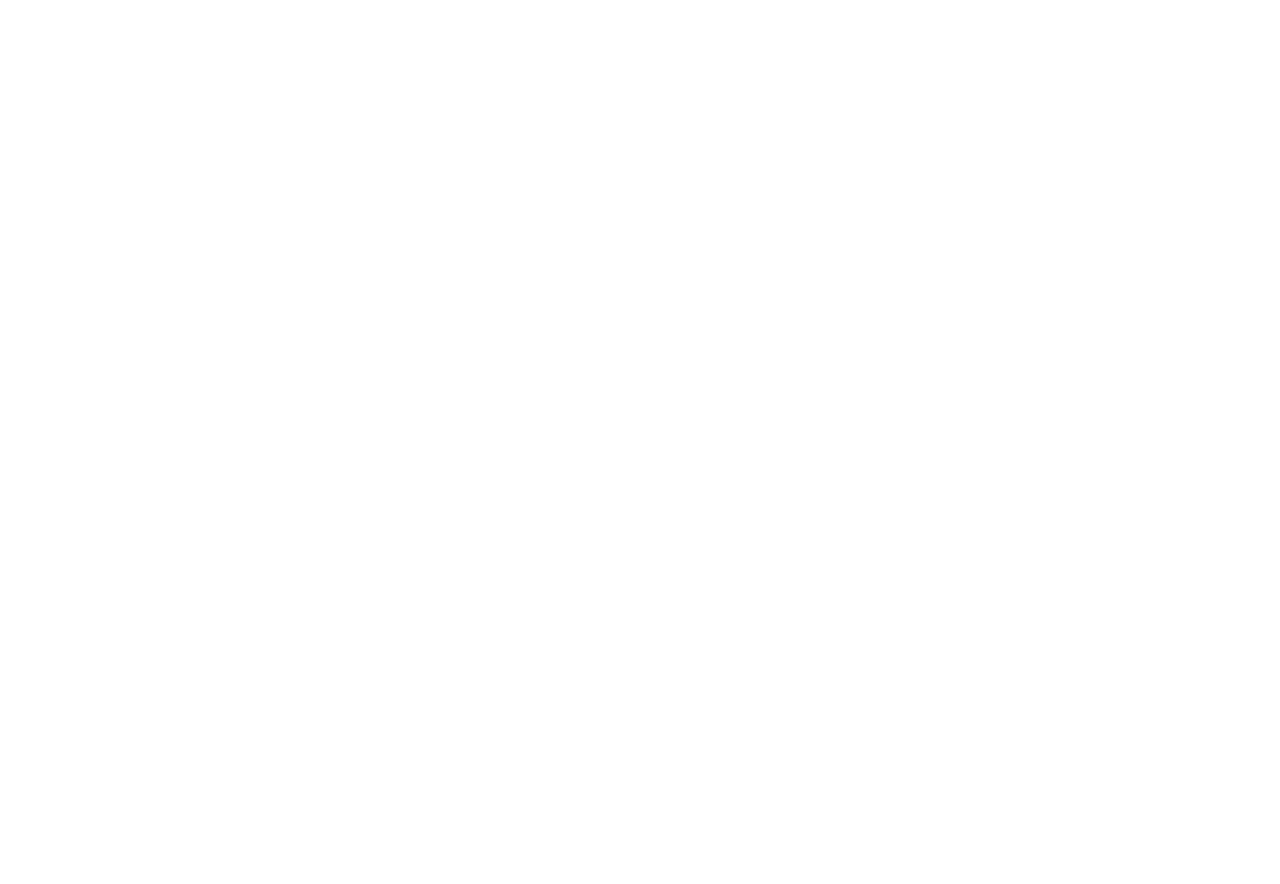
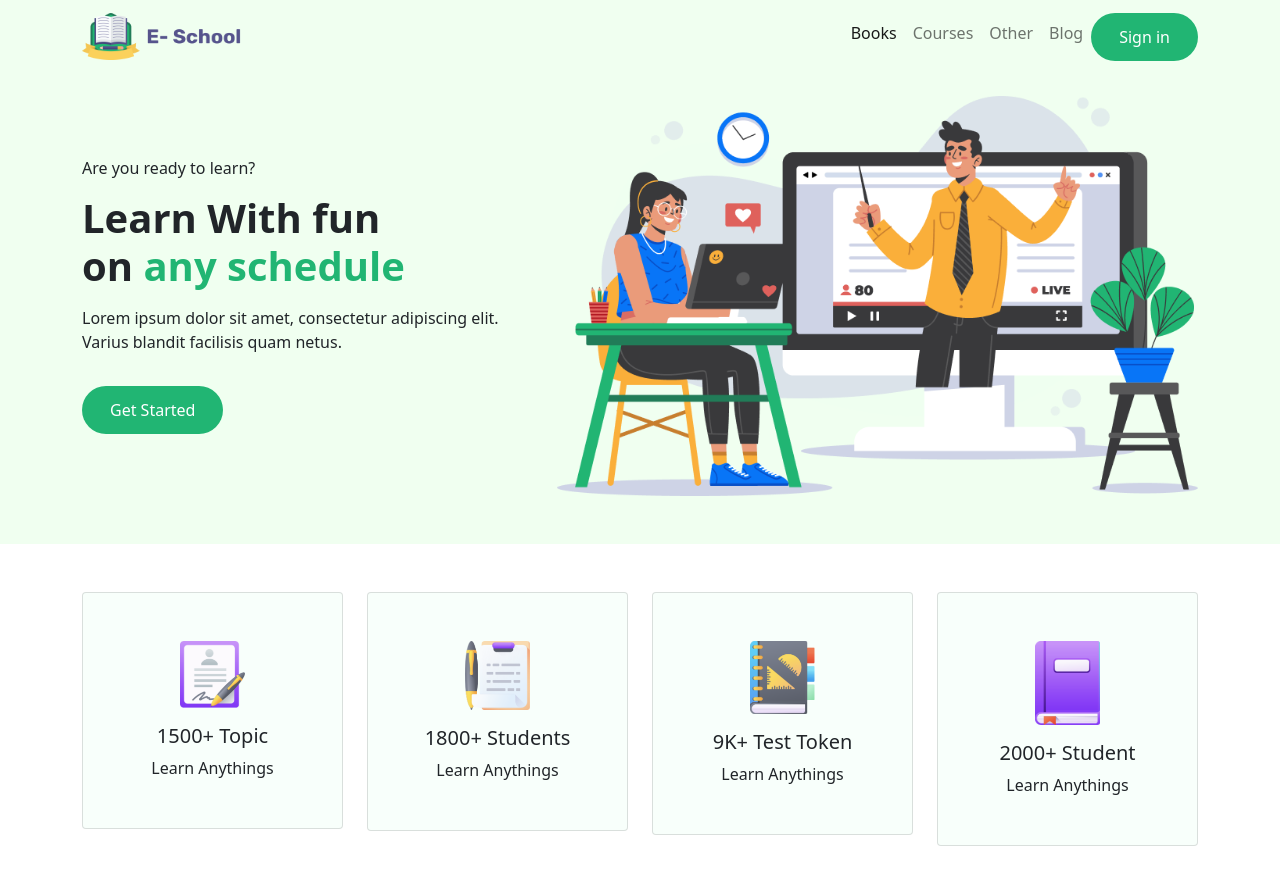
Before and after one commit to sujon1day/e-school-bootstrap, a plain HTML site: page index.html in a window 1280 px wide. Before the commit the page ends 800 px from the top, so only its background shows below. Drawn offline with Linux system fonts and the light colour scheme.

Commit message:
header and details section done

```diff
--- a/index.html
+++ b/index.html
@@ -1,30 +1,138 @@
 <!DOCTYPE html>
 <html lang="en">
-<head>
-    <meta charset="UTF-8">
-    <meta http-equiv="X-UA-Compatible" content="IE=edge">
-    <meta name="viewport" content="width=device-width, initial-scale=1.0">
+  <head>
+    <meta charset="UTF-8" />
+    <meta http-equiv="X-UA-Compatible" content="IE=edge" />
+    <meta name="viewport" content="width=device-width, initial-scale=1.0" />
     <title>E-School</title>
     <!-- css includes -->
-    <link rel="stylesheet" href="bootstrap-5.1.3-dist/css/bootstrap.min.css">
-    <link rel="stylesheet" href="style.css">
-</head>
-<body>
+    <link rel="stylesheet" href="bootstrap-5.1.3-dist/css/bootstrap.min.css" />
+    <link rel="stylesheet" href="style.css" />
+  </head>
+  <body>
+    <header class="header overflow-hidden">
+      <div class="container">
+        <nav class="navbar navbar-expand-lg navbar-light fixed-top">
+          <div class="container">
+            <a class="navbar-brand" href="#"
+              ><img class="logo-image" src="./images/icons/Logo.png" alt="logo"
+            /></a>
+            <button
+              class="navbar-toggler"
+              type="button"
+              data-bs-toggle="collapse"
+              data-bs-target="#navbarNavAltMarkup"
+              aria-controls="navbarNavAltMarkup"
+              aria-expanded="false"
+              aria-label="Toggle navigation"
+            >
+              <span class="navbar-toggler-icon"></span>
+            </button>
+            <div
+              class="collapse navbar-collapse justify-content-end"
+              id="navbarNavAltMarkup"
+            >
+              <div class="navbar-nav">
+                <a class="nav-link active" aria-current="page" href="#"
+                  >Books</a
+                >
+                <a class="nav-link" href="#">Courses</a>
+                <a class="nav-link" href="#">Other</a>
+                <a class="nav-link" href="#">Blog</a>
+                <a class="signin-button" href="#">Sign in</a>
+              </div>
+            </div>
+          </div>
+        </nav>
+      </div>
 
+      <div class="container py-5 mt-5">
+        <div class="row align-items-center">
+          <div class="col-md-5">
+            <h6>Are you ready to learn?</h6>
+            <h1 class="main-heading mt-3">
+              Learn With fun<br />
+              on <span class="heading-color">any schedule</span>
+            </h1>
+            <p class="mt-3">
+              Lorem ipsum dolor sit amet, consectetur adipiscing elit. Varius
+              blandit facilisis quam netus.
+            </p>
+            <a class="signin-button d-inline-block mt-3" href="#"
+              >Get Started</a
+            >
+          </div>
+          <div class="col-md-7">
+            <img
+              class="img-fluid"
+              src="./images/photos/Illustration.png"
+              alt="illustration"
+            />
+          </div>
+        </div>
+      </div>
+    </header>
 
-
-
-
-
-
-
-
-
-
-
-
+    <main>
+      <section class="container mt-5 mb-5">
+        <div class="row row-cols-1 row-cols-md-2 row-cols-lg-4 g-4">
+          <div class="col">
+            <div class="details card text-center py-5">
+              <img
+                src="./images/icons/Student.png"
+                class="w-25 mx-auto"
+                alt="..."
+              />
+              <div class="card-body pb-0">
+                <h5 class="card-title">1500+ Topic</h5>
+                <p class="card-text">Learn Anythings</p>
+              </div>
+            </div>
+          </div>
+          <div class="col">
+            <div class="details card text-center py-5">
+              <img
+                src="./images/icons/Test.png"
+                class="w-25 mx-auto"
+                alt="..."
+              />
+              <div class="card-body pb-0">
+                <h5 class="card-title">1800+ Students</h5>
+                <p class="card-text">Learn Anythings</p>
+              </div>
+            </div>
+          </div>
+          <div class="col">
+            <div class="details card text-center py-5">
+              <img
+                src="./images/icons/Students.png"
+                class="w-25 mx-auto"
+                alt="..."
+              />
+              <div class="card-body pb-0">
+                <h5 class="card-title">9K+ Test Token</h5>
+                <p class="card-text">Learn Anythings</p>
+              </div>
+            </div>
+          </div>
+          <div class="col">
+            <div class="details card text-center py-5">
+              <img
+                src="./images/icons/book.png"
+                class="w-25 mx-auto"
+                alt="..."
+              />
+              <div class="card-body pb-0">
+                <h5 class="card-title">2000+ Student</h5>
+                <p class="card-text">Learn Anythings</p>
+              </div>
+            </div>
+          </div>
+        </div>
+      </section>
+    </main>
 
     <!-- js includes -->
     <script src="bootstrap-5.1.3-dist/js/bootstrap.bundle.min.js"></script>
-</body>
+  </body>
 </html>
--- a/style.css
+++ b/style.css
@@ -0,0 +1,31 @@
+.header {
+  background-color: #f0fff0;
+}
+.logo-image {
+  width: 160px;
+}
+.signin-button {
+    width: fit-content;
+  background-color: #21b573;
+  padding: 12px 28px;
+  border-radius: 33px;
+  text-decoration: none;
+  color: #fff;
+}
+.signin-button:hover {
+  color: #fff;
+}
+.heading-color{
+    color: #21b573;
+}
+.main-heading{
+  font-weight: bold;
+}
+.details{
+  background-color: #F8FFFB;
+
+}.details:hover{
+  background-color: #fff;
+  box-shadow: 3px 2px 15px 0 gray;
+
+}
```
